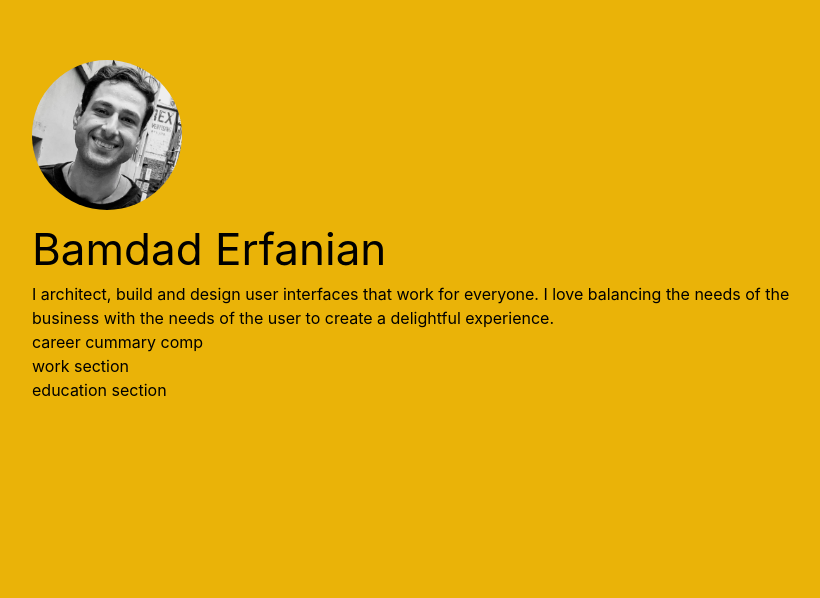
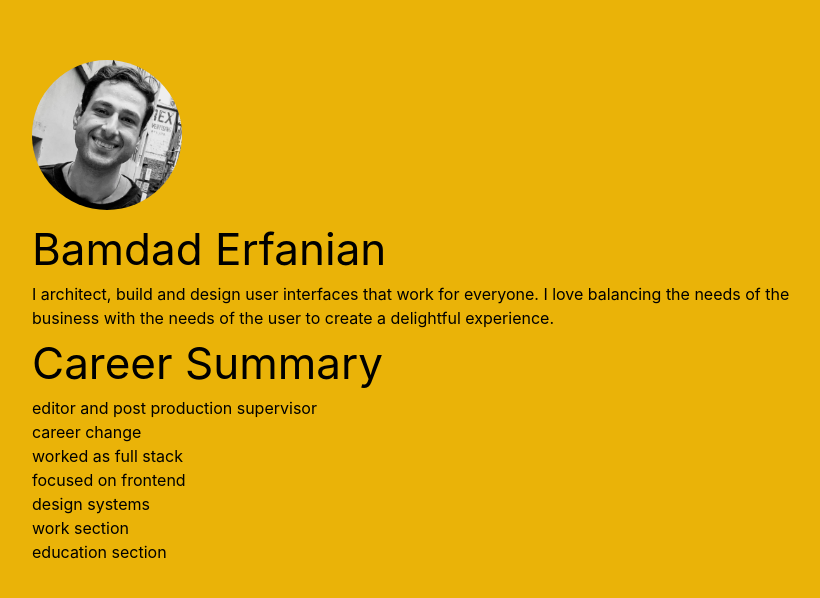
Before and after one commit to bamerf/personal-portfolio, a Next.js app: page / in a window 1280 px wide. Shown: the part 116-714 px from the top of the page, without its empty margins (224-1044 px from the left). Built offline with nearby package versions, Linux system fonts and the light colour scheme.

Commit message:
add career summary comp

```diff
--- /dev/null
+++ b/components/CareerSummary.tsx
@@ -0,0 +1,10 @@
+export const CareerSummary = () => (
+  <div>
+    <h1 className="text-fluid">Career Summary</h1>
+    <p>editor and post production supervisor</p>
+    <p>career change</p>
+    <p>worked as full stack</p>
+    <p>focused on frontend</p>
+    <p>design systems</p>
+  </div>
+);
--- a/pages/index.tsx
+++ b/pages/index.tsx
@@ -1,7 +1,8 @@
 import type { NextPage } from 'next';
+import type { HeaderProps } from 'components/Header';
 import { Container } from 'components/Container';
 import { Header } from 'components/Header';
-import type { HeaderProps } from 'components/Header';
+import { CareerSummary } from 'components/CareerSummary';
 
 const headerProps: HeaderProps = {
   title: 'Bamdad Erfanian',
@@ -21,7 +22,7 @@ const Home: NextPage = () => {
   return (
     <Container>
       <Header {...headerProps} />
-      <h1>career cummary comp</h1>
+      <CareerSummary />
       <h1>work section</h1>
       <h1>education section</h1>
     </Container>
```
